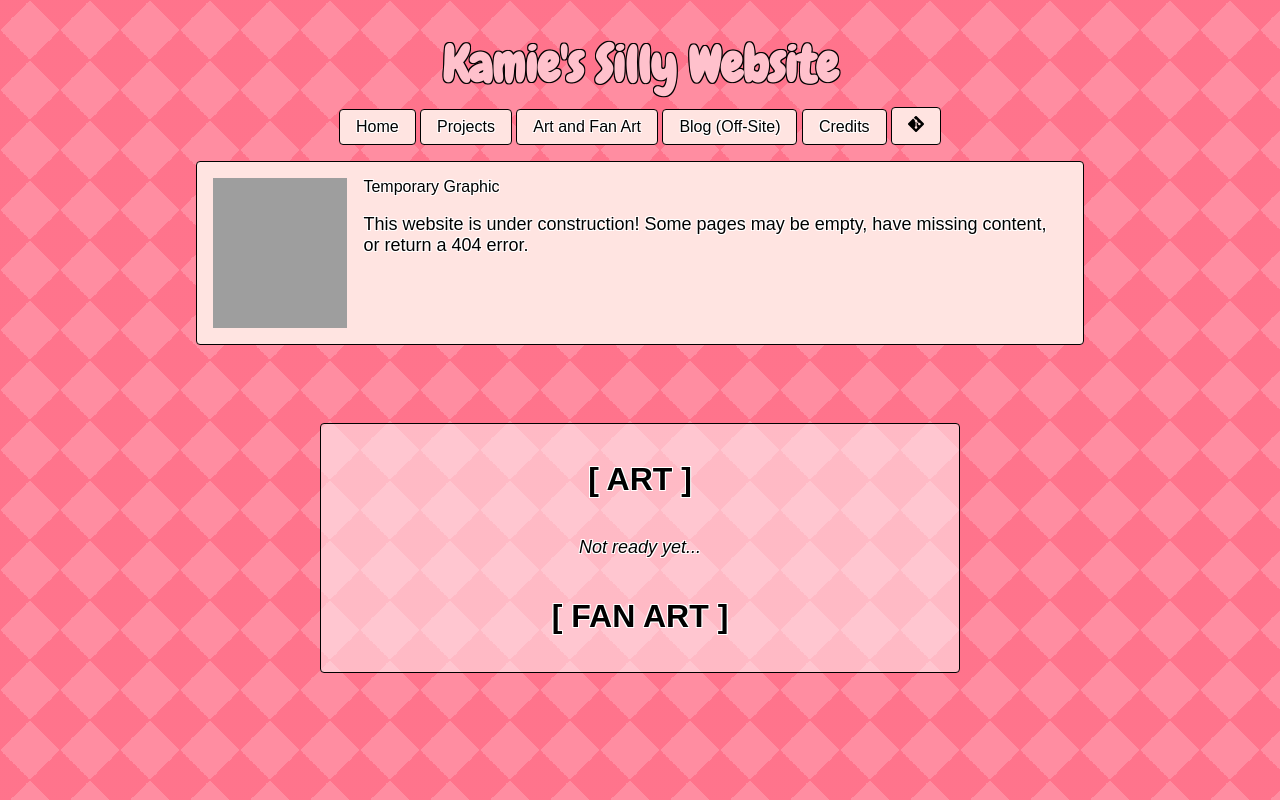
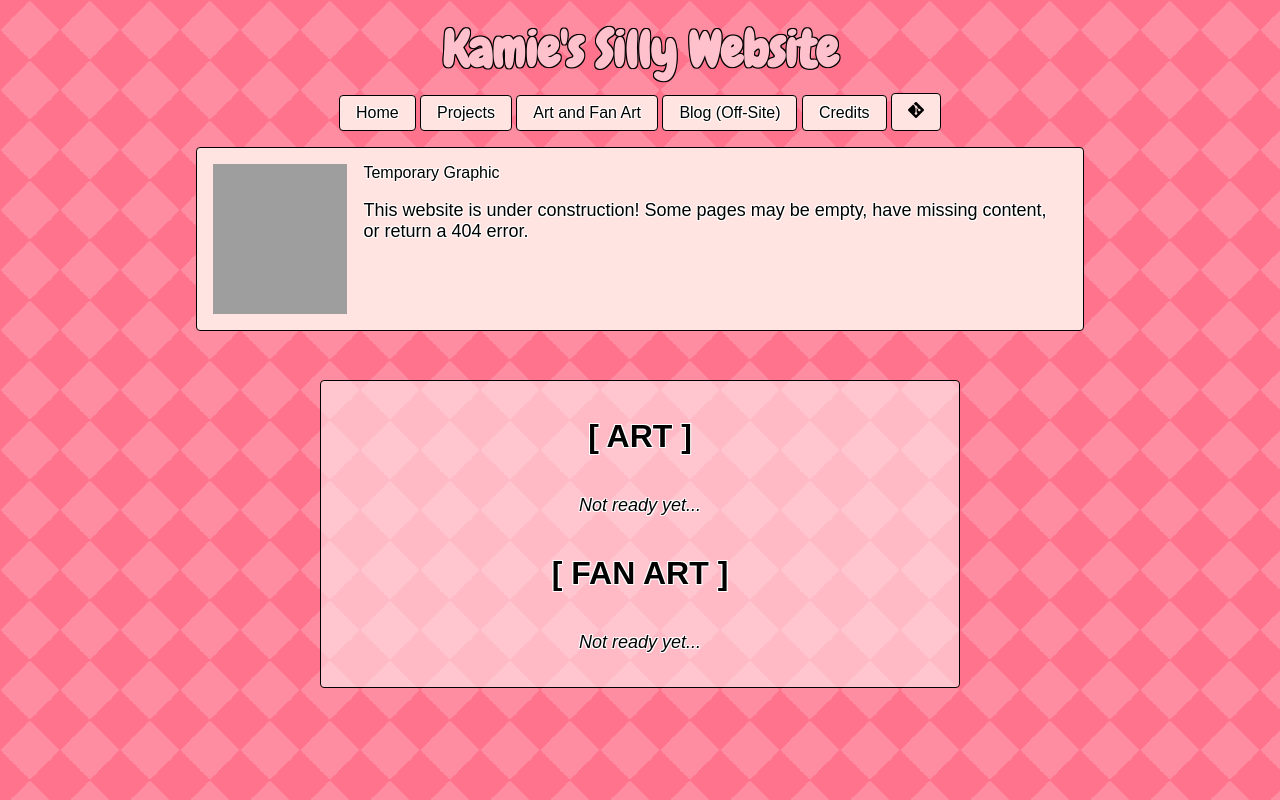
Before and after one commit to TheKamboy/kamies-silly-website, a plain HTML site: page fanart/index.html in a window 1280 px wide. Drawn offline with Linux system fonts and the light colour scheme; grey boxes are pictures that could not be loaded; a web font is replaced by a local one.

Commit message:
forgot this

```diff
--- a/fanart/index.html
+++ b/fanart/index.html
@@ -28,6 +28,7 @@
       <h1>[ ART ]</h1>
       <p style="font-style: italic;">Not ready yet...</p>
       <h1>[ FAN ART ]</h1>
+      <p style="font-style: italic;">Not ready yet...</p>
     </div>
   </div>
 </body>
```
